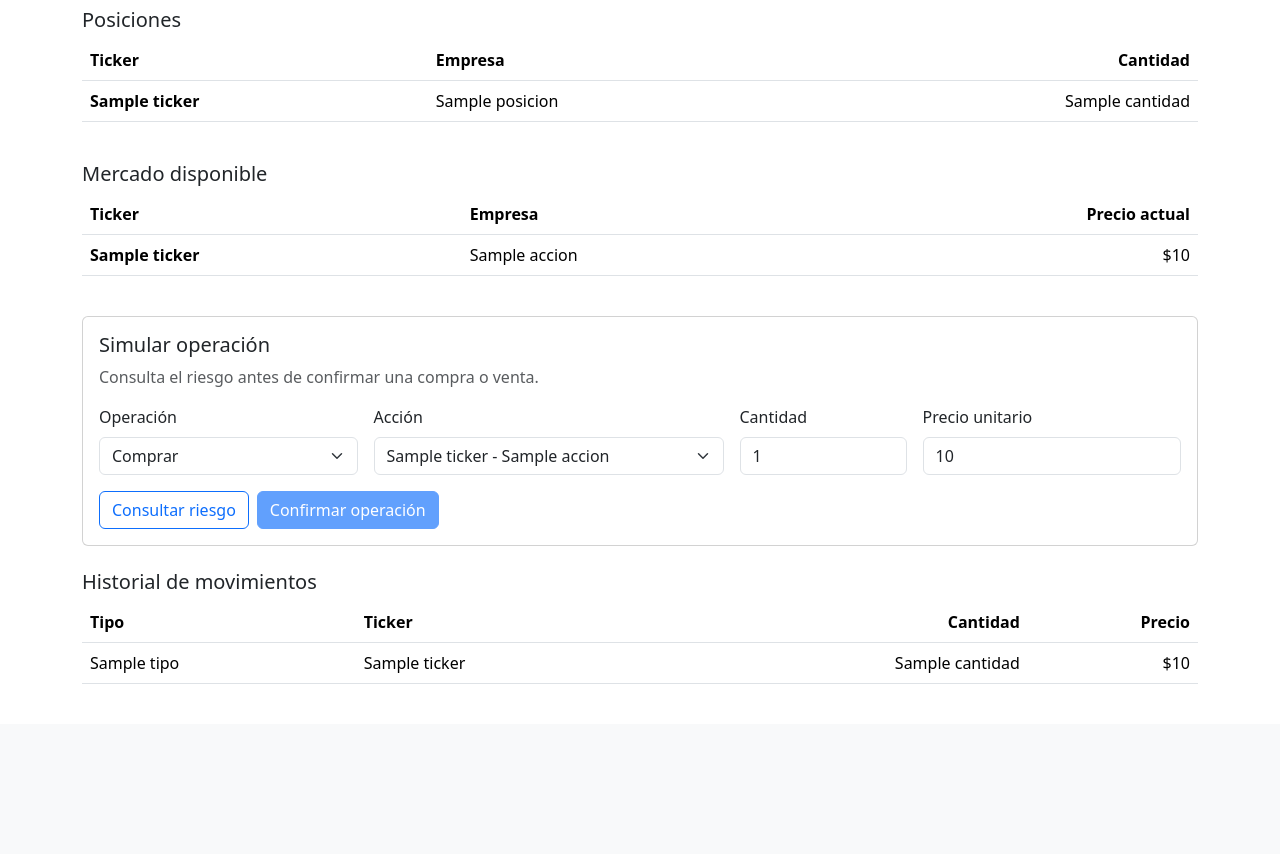
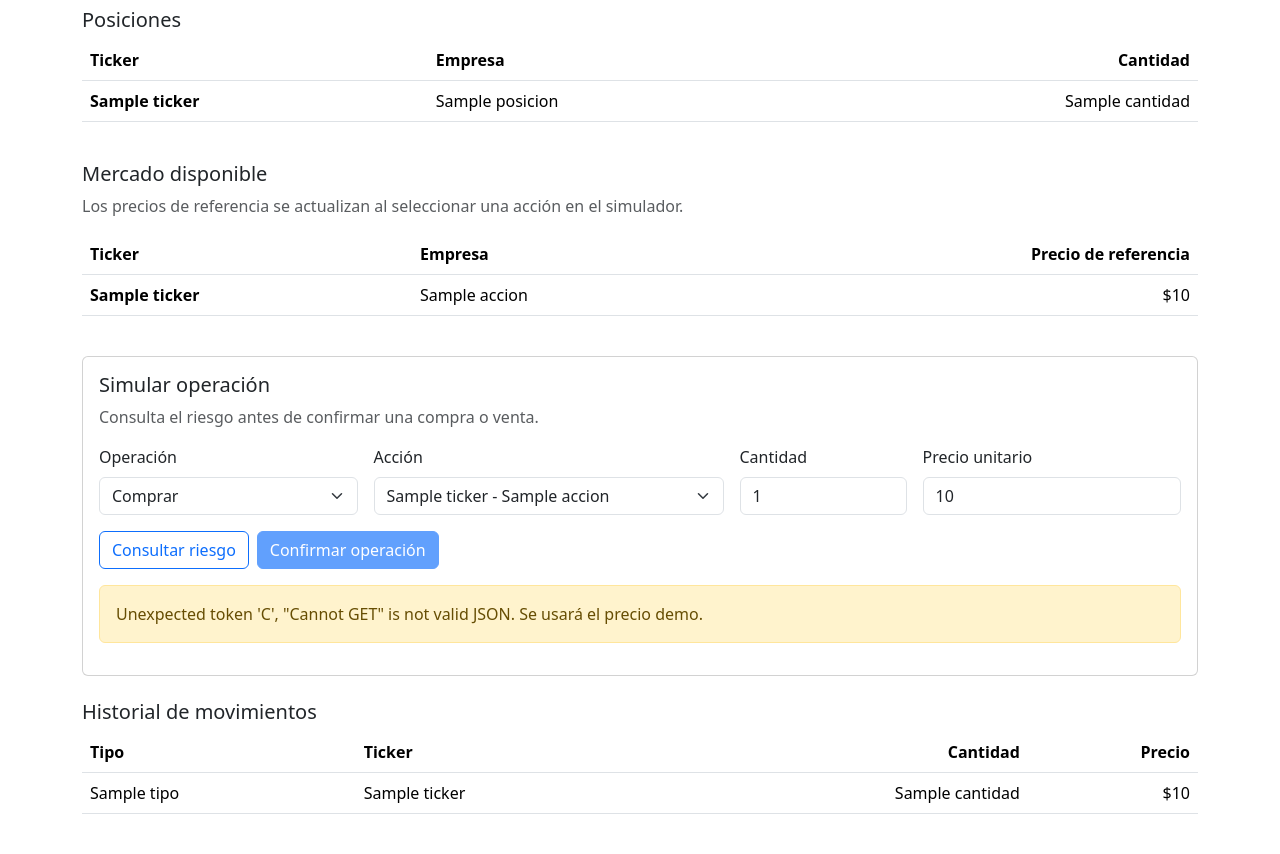
Before and after one commit to ShadowSnow7071/InverTec, a Flask app: template frontend/templates/perfil.html in a window 1280 px wide. Shown: the part 268-1122 px from the top of the page. Before the commit the page ends 952 px from the top, so only its background shows below. Run offline with Flask 3, Linux system fonts and the light colour scheme; the template is opened without the code that fills it: most values are stand-ins (such as "Sample title", 1, 10 or a date in 2020).

Commit message:
fix: aclara precios de referencia en el mercado

```diff
--- a/backend/rutas.py
+++ b/backend/rutas.py
@@ -81,7 +81,7 @@
     usuario = current_user
     datos_portafolio = portafolio.obtener(int(get_jwt_identity()))
     movimientos = portafolio.listar_movimientos(int(get_jwt_identity()))
-    catalogo = acciones.listar_catalogo()
+    catalogo = acciones.listar_catalogo(precios_reales=False)
     return render_template(
         "perfil.html",
         usuario_actual=usuario,
--- a/frontend/templates/perfil.html
+++ b/frontend/templates/perfil.html
@@ -45,21 +45,22 @@
 {% endif %}
 
 <h2 class="h5">Mercado disponible</h2>
+<p class="text-muted">Los precios de referencia se actualizan al seleccionar una acción en el simulador.</p>
 <div class="table-responsive mb-4">
   <table class="table align-middle">
     <thead>
       <tr>
         <th>Ticker</th>
         <th>Empresa</th>
-        <th class="text-end">Precio actual</th>
+        <th class="text-end">Precio de referencia</th>
       </tr>
     </thead>
     <tbody>
       {% for accion in catalogo %}
-      <tr>
+      <tr data-ticker="{{ accion.ticker }}">
         <td class="fw-semibold">{{ accion.ticker }}</td>
         <td>{{ accion.nombre_empresa }}</td>
-        <td class="text-end">${{ accion.precio_actual }}</td>
+        <td class="text-end" data-precio-referencia>${{ accion.precio_actual }}</td>
       </tr>
       {% endfor %}
     </tbody>
@@ -82,7 +83,7 @@
         <label class="form-label" for="accion-operacion">Acción</label>
         <select class="form-select" id="accion-operacion">
           {% for accion in catalogo %}
-          <option value="{{ accion.ticker }}" data-precio="{{ accion.precio_actual }}">
+          <option value="{{ accion.ticker }}" data-precio-demo="{{ accion.precio_actual }}">
             {{ accion.ticker }} - {{ accion.nombre_empresa }}
           </option>
           {% endfor %}
@@ -155,12 +156,30 @@
     resultadoOperacion.className = `alert alert-${tipo} mt-3`;
   }
 
-  function actualizarPrecio() {
+  function actualizarPrecioTabla(ticker, precio) {
+    const fila = document.querySelector(`[data-ticker="${ticker}"] [data-precio-referencia]`);
+    if (fila) fila.textContent = `$${precio}`;
+  }
+
+  async function actualizarPrecio() {
     const opcion = accionOperacion.selectedOptions[0];
-    precioOperacion.value = opcion.dataset.precio;
+    precioOperacion.value = "";
     simulacionValida = false;
     confirmarOperacion.disabled = true;
     resultadoOperacion.className = "alert mt-3 d-none";
+
+    try {
+      const respuesta = await fetch(`/api/acciones/${accionOperacion.value}/precio`);
+      const cuerpo = await respuesta.json();
+      if (!respuesta.ok) {
+        throw new Error(cuerpo.error || "No fue posible consultar el precio");
+      }
+      precioOperacion.value = cuerpo.precio_actual;
+      actualizarPrecioTabla(accionOperacion.value, cuerpo.precio_actual);
+    } catch (error) {
+      precioOperacion.value = opcion.dataset.precioDemo;
+      mostrarResultado(`${error.message}. Se usará el precio demo.`, "warning");
+    }
   }
 
   async function enviarOperacion(url, datos) {
```
Also changed, not shown: backend/servicios/acciones.py (+8 -3 lines), tests/test_auth.py (+2 -0 lines).
